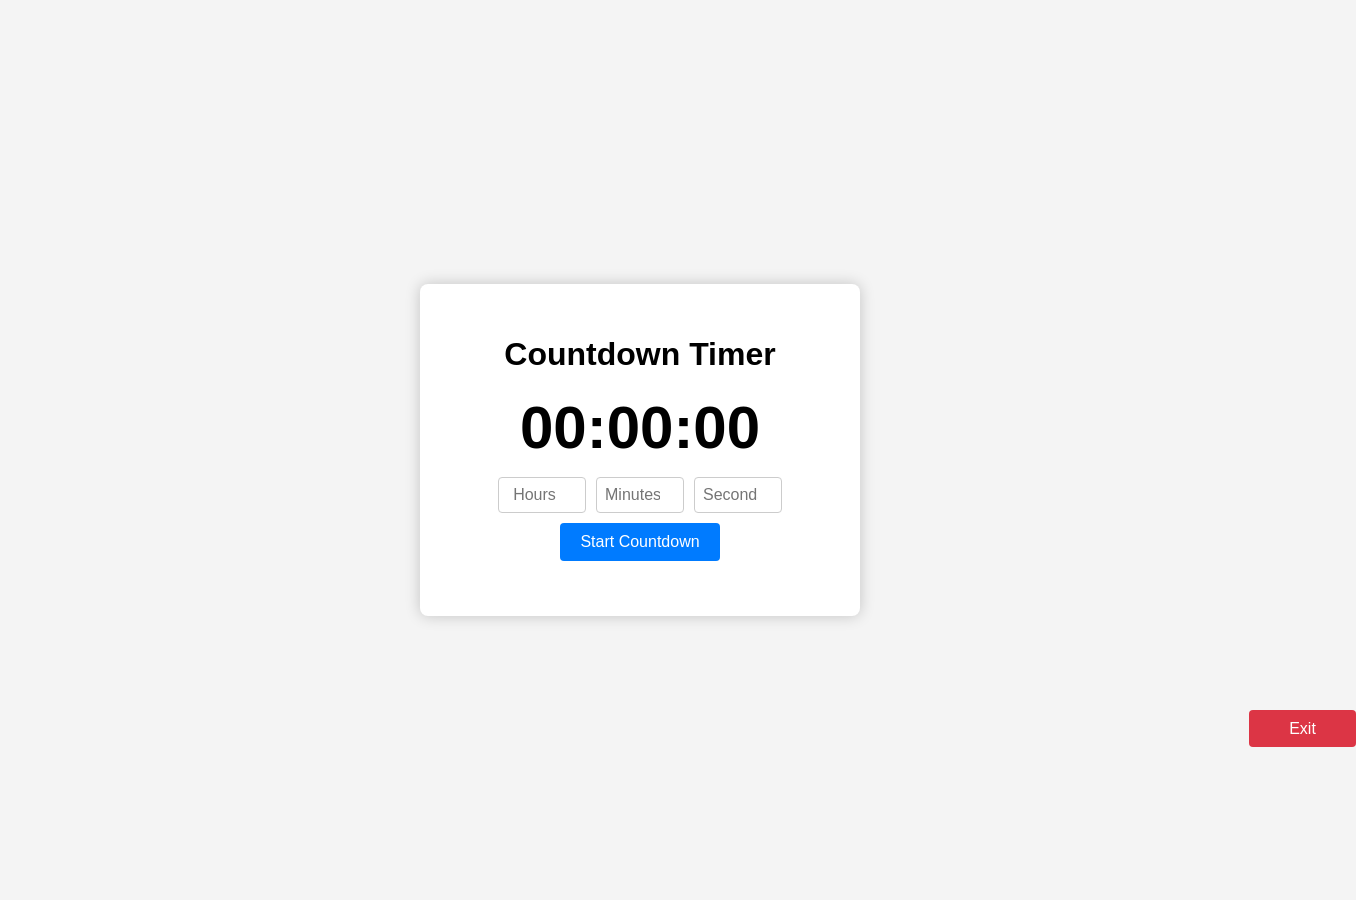
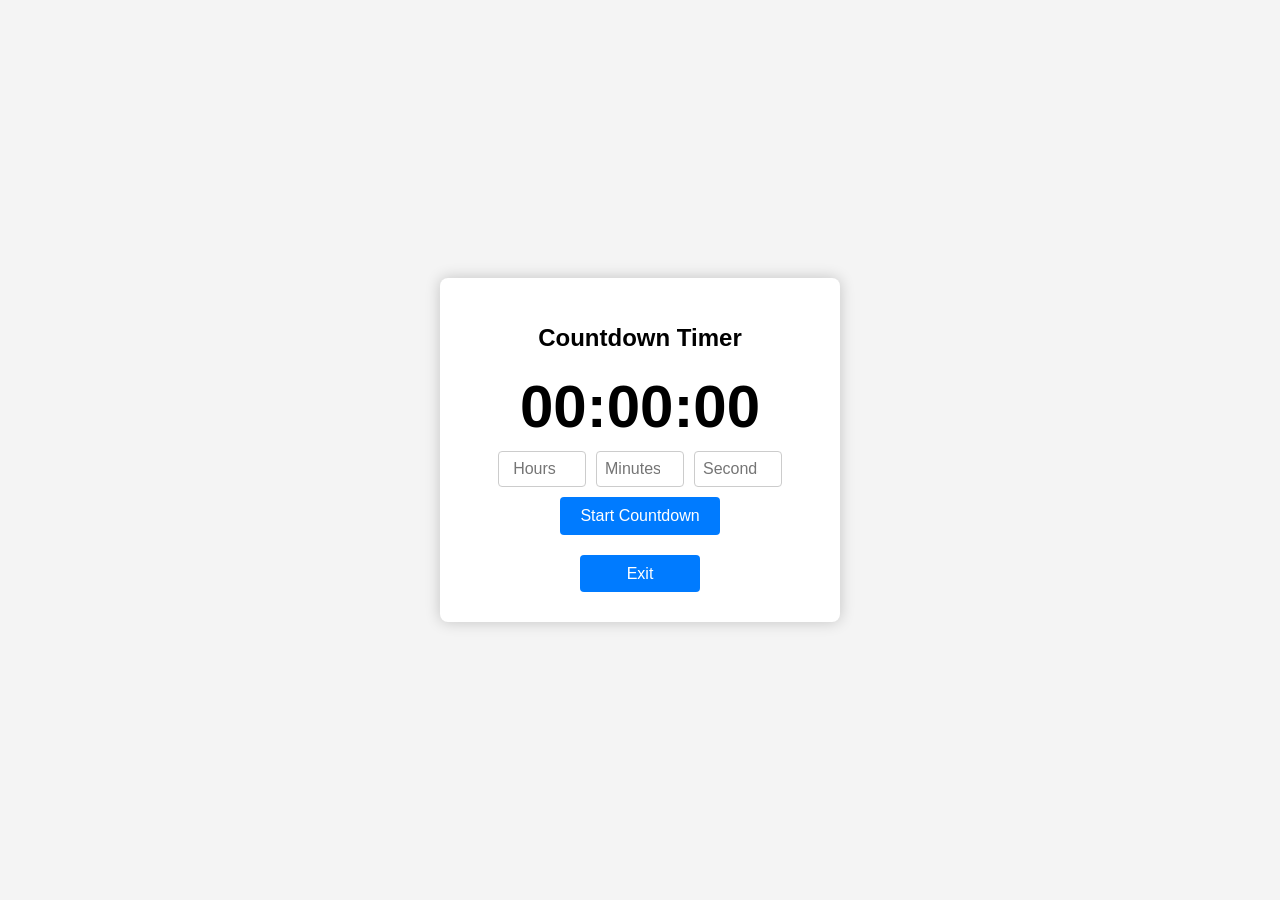

Week 4

--- a/your favorite files/timer/styles.css
+++ b/your favorite files/timer/styles.css
@@ -1,90 +1,101 @@
-/* Same as previous, no change needed for layout */
+/* Basic Reset & Body Styling */
 body {
   font-family: Arial, sans-serif;
+  background-color: #f4f4f4;
   display: flex;
   justify-content: center;
   align-items: center;
   height: 100vh;
-  background-color: #f4f4f4;
   margin: 0;
 }
 
+/* Container Styling */
 .container {
-  position: relative;
-  text-align: center;
   background: #fff;
   padding: 30px 20px;
   border-radius: 8px;
   box-shadow: 0 0 15px rgba(0,0,0,0.2);
   max-width: 400px;
   width: 90%;
+  box-sizing: border-box;
+  text-align: center;
 }
 
+/* Title */
 h1 {
   margin-bottom: 20px;
+  font-size: 24px;
 }
 
+/* Timer Display */
 .timer {
   font-size: 60px;
-  margin-bottom: 10px;
   font-weight: bold;
+  margin-bottom: 10px;
+  display: flex;
+  justify-content: center;
+  align-items: center;
 }
 
+/* Total Time Display */
 #totalTimeDisplay {
   font-size: 16px;
   color: #555;
+  margin-bottom: 20px;
 }
 
+/* Input Containers */
 .input-container {
   display: flex;
   justify-content: center;
   flex-wrap: wrap;
+  gap: 10px;
   margin-bottom: 20px;
 }
 
+/* Number Inputs */
 input[type=number] {
   width: 70px;
   padding: 8px;
-  margin: 5px;
-  text-align: center;
   font-size: 16px;
+  text-align: center;
   border: 1px solid #ccc;
   border-radius: 4px;
 }
 
+/* Buttons Styling */
+.buttons {
+  display: flex;
+  flex-wrap: wrap;
+  justify-content: center;
+  gap: 10px;
+}
+
+/* Buttons */
 button {
   padding: 10px 20px;
-  margin: 5px;
   border: none;
   border-radius: 4px;
   background-color: #007bff;
   color: white;
   font-size: 16px;
   cursor: pointer;
-  transition: background 0.3s;
+  transition: background-color 0.3s;
+  min-width: 120px;
 }
 
 button:hover {
   background-color: #0056b3;
 }
 
+/* Hidden Class */
 .hidden {
   display: none;
 }
 
+/* Message Styling */
 .message {
   font-size: 24px;
   color: red;
   margin-top: 20px;
-}
-
-#exitButton {
-  position: absolute;
-  bottom: 10px;
-  right: 10px;
-  background-color: #dc3545;
-}
-
-#exitButton:hover {
-  background-color: #c82333;
 }
